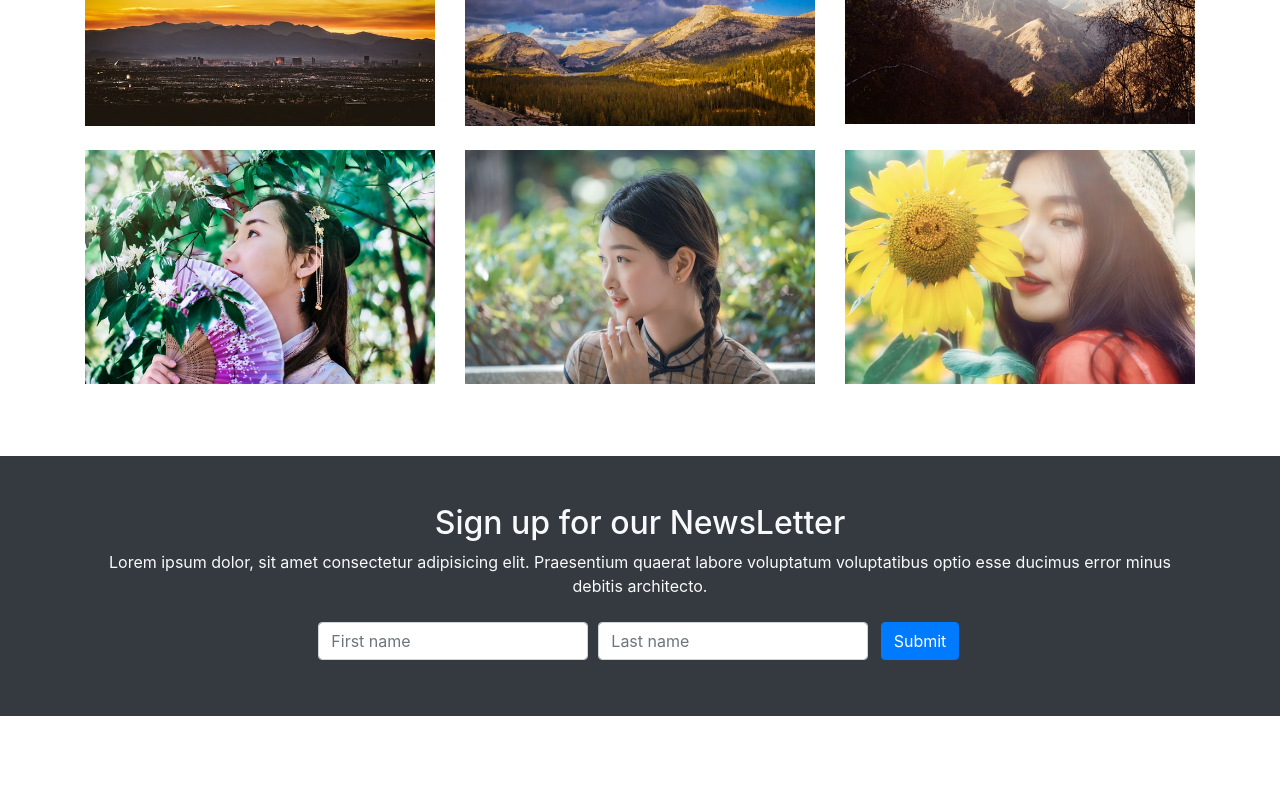
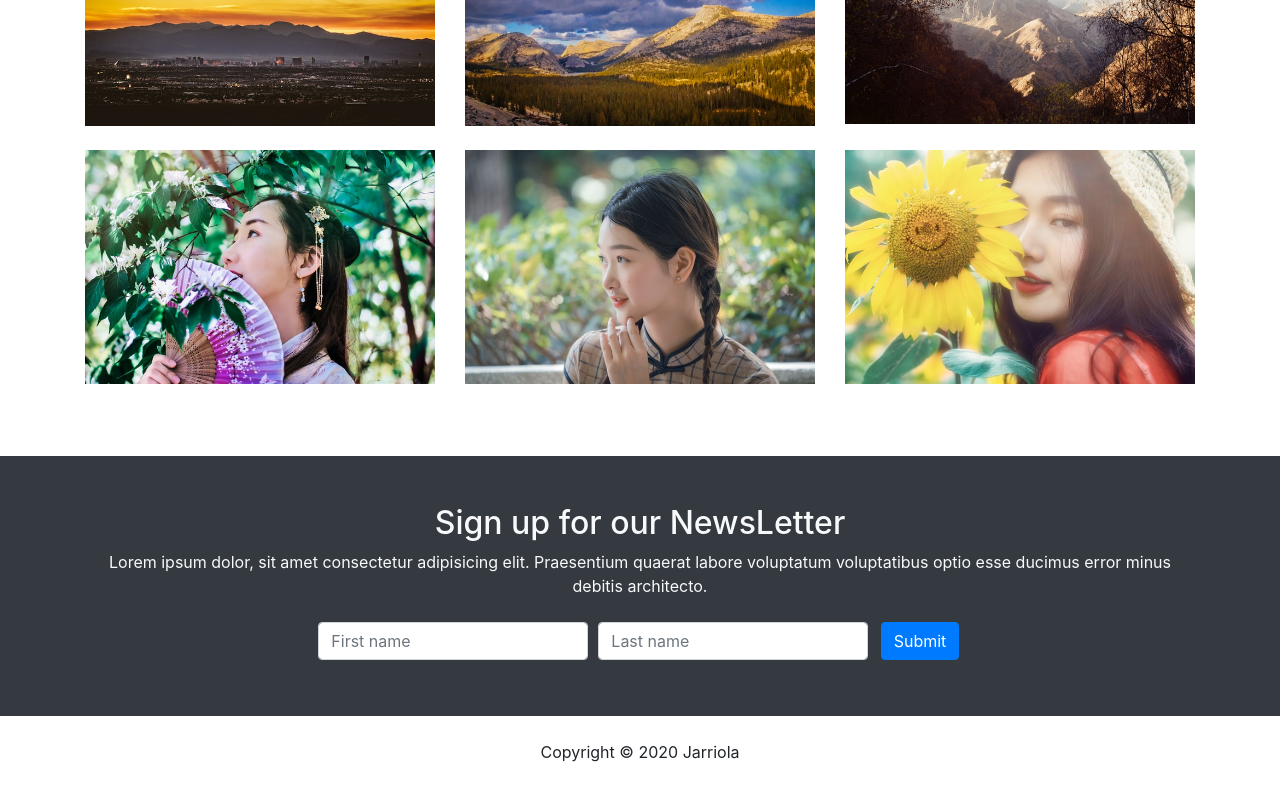
Before and after one commit to ing-arriola/company-site, a React (Create React App) app: page / in a window 1280 px wide. Shown: the part 1836-2636 px from the top of the page. Before the commit the page ends 2552 px from the top, so only its background shows below. Built offline with nearby package versions, Linux system fonts and the light colour scheme.

Commit message:
Added footer

```diff
--- a/src/App.css
+++ b/src/App.css
@@ -1,3 +1,7 @@
+body {
+  overflow-x: hidden;
+}
+
 .header {
   position: relative;
   background-attachment: fixed; /*kind of parallax effect*/
--- a/src/App.js
+++ b/src/App.js
@@ -7,6 +7,7 @@ import Home from "./Containers/Home";
 import VideoContainer from "./Containers/VideoContainer";
 import Gallery from "./Components/Gallery";
 import NewsLetter from "./Components/NewsLetter";
+import Footer from "./Components/Footer";
 function App() {
   return (
     <div className="App">
@@ -17,6 +18,7 @@ function App() {
       <VideoContainer />
       <Gallery />
       <NewsLetter />
+      <Footer />
     </div>
   );
 }
--- /dev/null
+++ b/src/Components/Footer.js
@@ -0,0 +1,18 @@
+import React from "react";
+import { Container, Row, Col } from "react-bootstrap";
+
+const Footer = () => {
+  return (
+    <section>
+      <Container className="text-center p-4">
+        <Row>
+          <Col>
+            <p>Copyright &copy; {new Date().getFullYear()} Jarriola </p>
+          </Col>
+        </Row>
+      </Container>
+    </section>
+  );
+};
+
+export default Footer;
--- a/src/Components/Navbar.js
+++ b/src/Components/Navbar.js
@@ -12,7 +12,7 @@ const NavigationBar = () => {
             smooth={true}
             duration={1000}
           >
-            JArriola
+            Jarriola
           </Nav.Link>
           <Navbar.Toggle aria-controls="basic-navbar-nav" />
           <Navbar.Collapse id="basic-navbar-nav">
```
